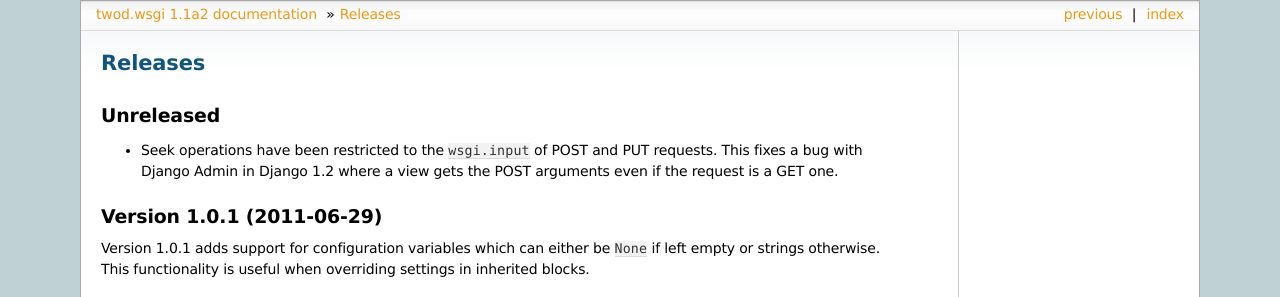
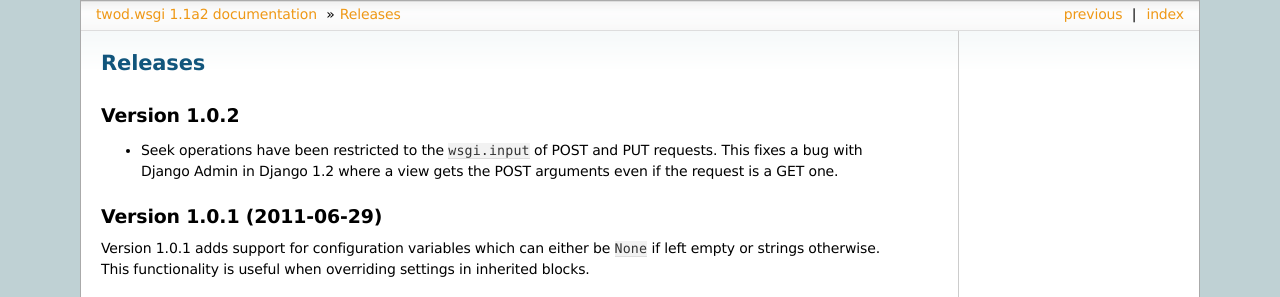
Before and after one commit to 2degrees/django-wsgi, a Sphinx documentation site: the page built from docs/source/changelog.rst, in a window 1280 px wide. Shown: the top 297 px of the page. Built offline with Sphinx 7.4.7, drawn with Linux system fonts in a browser that asks for light colours; a script that is not in the unit is left out.

Commit message:
Set version number for last release in changelog

```diff
--- a/docs/source/changelog.rst
+++ b/docs/source/changelog.rst
@@ -2,8 +2,8 @@
 Releases
 ========
 
-Unreleased
-==========
+Version 1.0.2
+=============
 
 * Seek operations have been restricted to the ``wsgi.input`` of POST and PUT
   requests. This fixes a bug with Django Admin in Django 1.2 where a view
```
